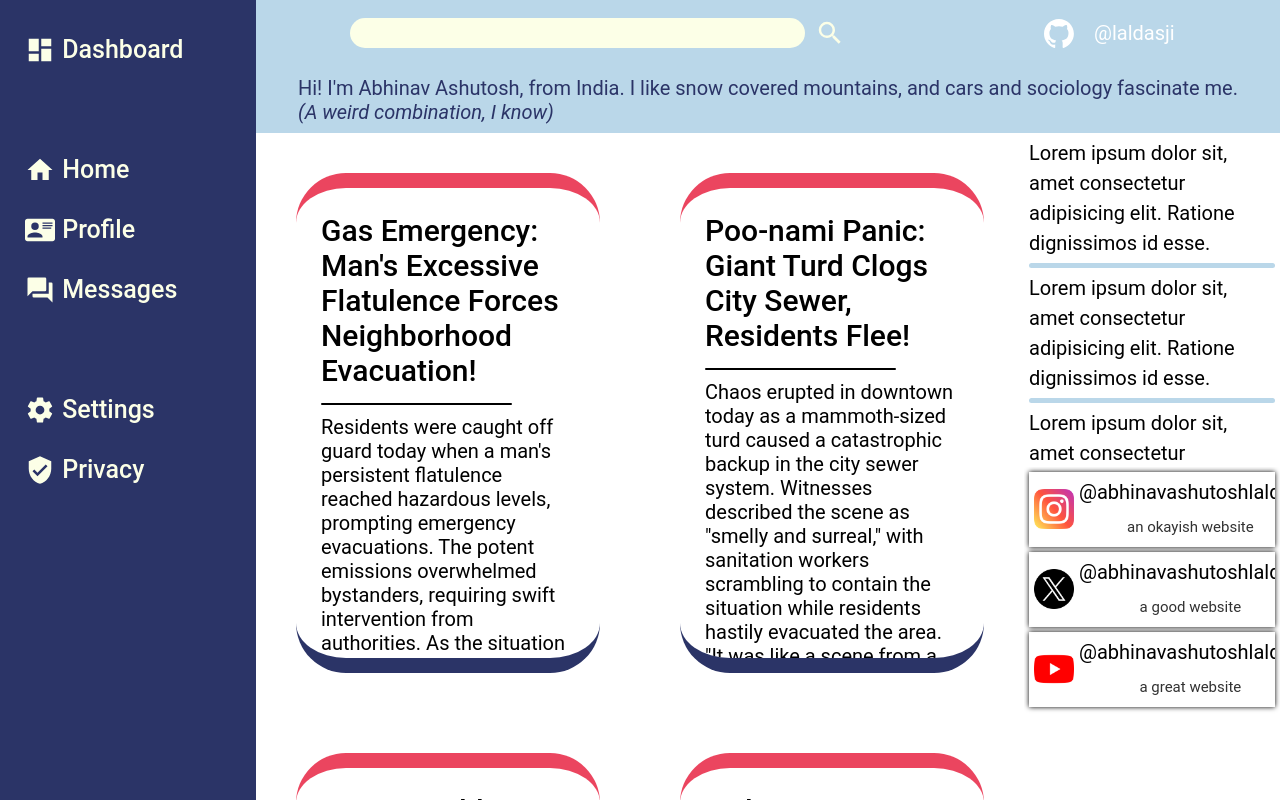
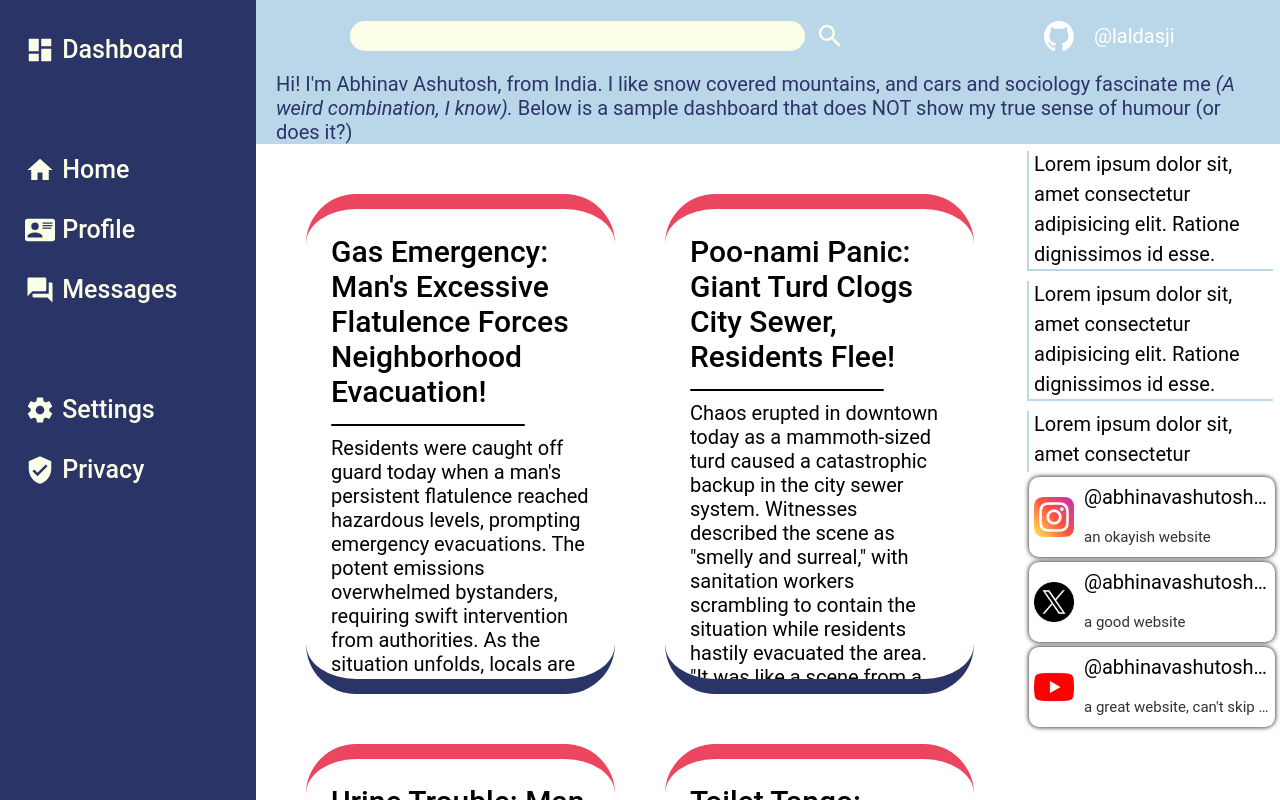
Before and after one commit to laldasji/dashboard, a plain HTML site: page index.html in a window 1280 px wide. Drawn offline with Linux system fonts and the light colour scheme.

Commit message:
minor changes for page resize

```diff
--- a/index.html
+++ b/index.html
@@ -19,9 +19,9 @@
             </a>
         </div>
         <div class="aboutMe">
-            Hi! I'm Abhinav Ashutosh, from India. I like snow covered mountains, and cars and sociology fascinate me.
-            <br>
-            <i>(A weird combination, I know)</i>
+            Hi! I'm Abhinav Ashutosh, from India. I like snow covered mountains, and cars and sociology fascinate me
+            <i>(A weird combination, I know).</i>
+            Below is a sample dashboard that does NOT show my true sense of humour (or does it?)
         </div>
     </div>
     <div class="sidebar">
@@ -119,23 +119,18 @@
                 <div>
                     Lorem ipsum dolor sit, amet consectetur adipisicing elit. Ratione dignissimos id esse.
                 </div>
-                <hr>
                 <div>
                     Lorem ipsum dolor sit, amet consectetur adipisicing elit. Ratione dignissimos id esse.
                 </div>
-                <hr>
                 <div>
                     Lorem ipsum dolor sit, amet consectetur adipisicing elit. Ratione dignissimos id esse.
                 </div>
-                <hr>
                 <div>
                     Lorem ipsum dolor sit, amet consectetur adipisicing elit. Ratione dignissimos id esse.
                 </div>
-                <hr>
                 <div>
                     Lorem ipsum dolor sit, amet consectetur adipisicing elit. Ratione dignissimos id esse.
                 </div>
-                <hr>
                 <div>
                     Lorem ipsum dolor sit, amet consectetur adipisicing elit. Ratione dignissimos id esse.
                 </div>
@@ -145,18 +140,18 @@
             <div class="socialMedia">
                 <div>
                     <img src="resources/images/instagram.png" alt="IG">
-                    @abhinavashutoshlaldas
+                    <handle>@abhinavashutoshlaldas</handle>
                     <p>an okayish website</p>
                 </div>
                 <div>
                     <img src="resources/images/twitter.png" alt="X">
-                    @abhinavashutoshlaldas
+                    <handle>@abhinavashutoshlaldas</handle>
                     <p>a good website</p>
                 </div>
                 <div>
                     <img src="resources/images/youtube.png" alt="Youtube">
-                    @abhinavashutoshlaldas
-                    <p>a great website</p>
+                    <handle>@abhinavashutoshlaldas</handle>
+                    <p>a great website, can't skip while eating</p>
                 </div>
             </div>
         </div>
--- a/style.css
+++ b/style.css
@@ -193,11 +193,11 @@ img[src$=".svg"]
 .content
 {
     display: grid;
-    grid-template-columns: repeat(auto-fill, minmax(300px, 1fr));
+    grid-template-columns: repeat(auto-fill, minmax(250px, 1fr));
     grid-template-rows: 500px;
     grid-auto-rows: 500px;
-    gap: 4em;
-    padding: 2em;
+    gap: 2.5em;
+    padding: 2.5em;
     & > div
     {
         border-radius: 2.5em;
@@ -207,7 +207,7 @@ img[src$=".svg"]
         font-size: 1rem;
         overflow-y: scroll;
         scrollbar-width: none;
-        & ::-webkit-scrollbar
+        &::-webkit-scrollbar
         {
             display: none;
         }
@@ -242,15 +242,13 @@ img[src$=".svg"]
 .navpane
 {
     display: grid;
-    gap: 0.25em;
+    gap: 0.5em;
     padding: 0.25em;
     line-height: 1.5em;
-    & > hr
+    & > div
     {
-        background-color: var(--light-blue);
-        height: 0.25em;
-        border: none;
-        border-radius: 10em;
+        padding-left: 0.25em;
+        box-shadow: -0.1em 0.1em 0 var(--light-blue);
     }
 }
 
@@ -267,6 +265,7 @@ img[src$=".svg"]
 .socialMedia
 {
     display: grid;
+    grid-column: 1fr;
     gap: 0.25em;
     padding: 0.25em;
     line-height: 1.5em;
@@ -276,18 +275,27 @@ img[src$=".svg"]
         place-items: center;
         grid-template: 1fr 1fr / 1fr 5fr;
         padding: 0.25em;
-        gap: 0.25em;
+        gap: 0.5em;
+        border-radius: 0.5em;
         box-shadow: 0 0 0.25em black;
-        white-space: nowrap;
-        overflow: hidden;
-        text-overflow: ellipsis;
         & > img
         {
             width: 2rem;
             grid-row: 1 / 3;
         }
+        & > handle
+        {
+            width: 100%;
+            white-space: nowrap;
+            overflow: hidden;
+            text-overflow: ellipsis;
+        }
         & > p
         {
+            width: 100%;
+            white-space: nowrap;
+            overflow: hidden;
+            text-overflow: ellipsis;
             font-size: 0.75em;
             color: rgb(50, 50, 50);
         }
```
